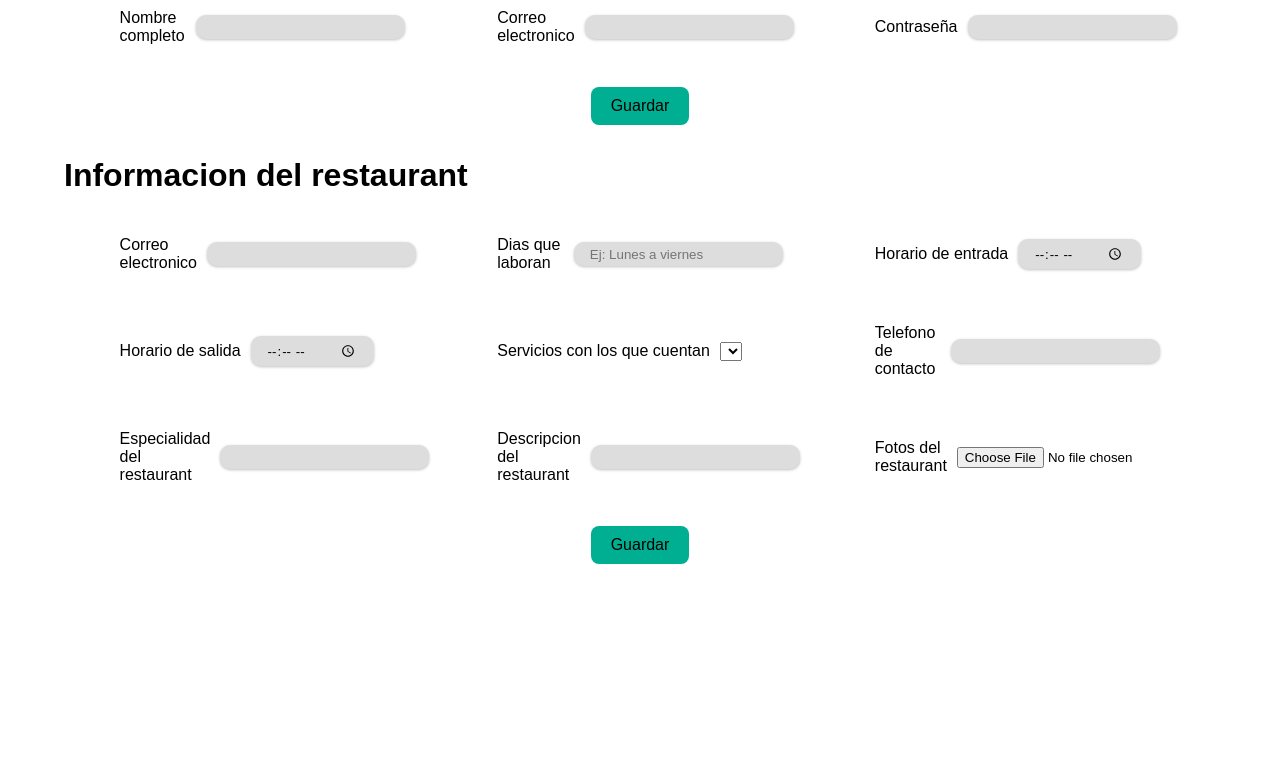
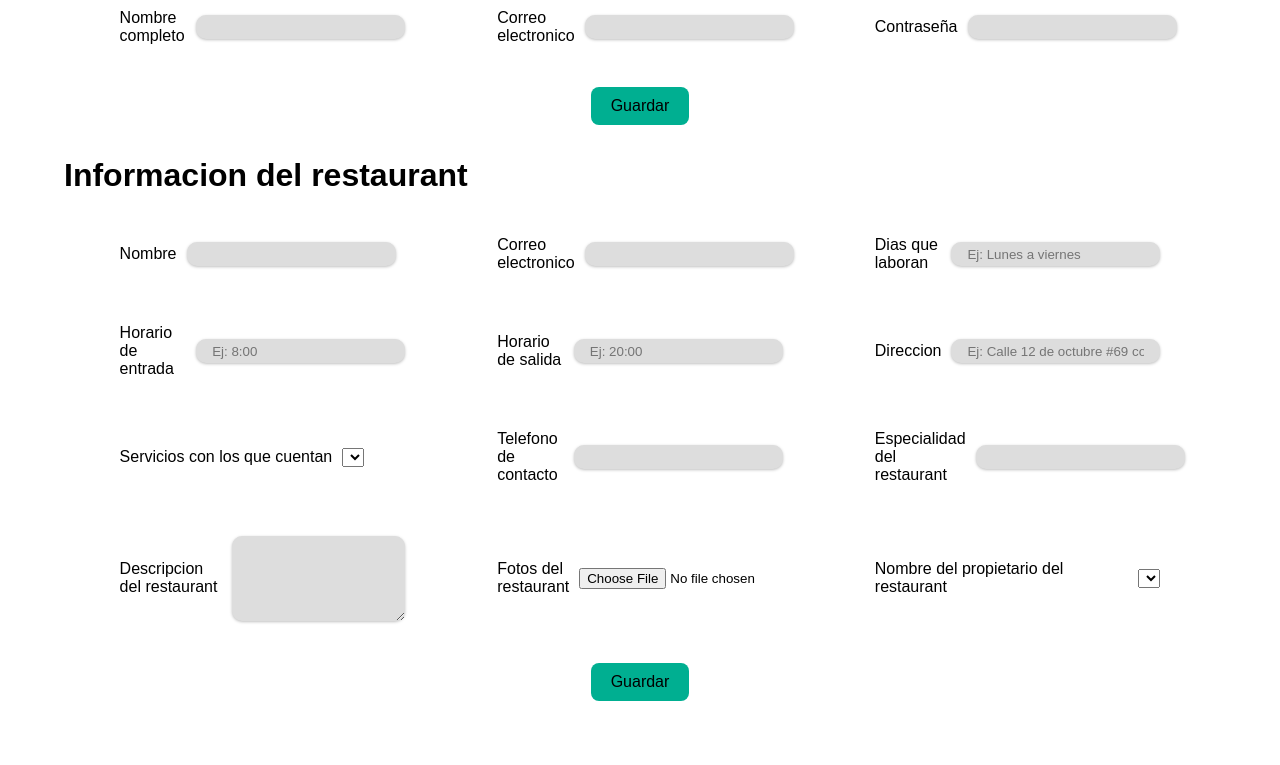
Before and after one commit to edmirgalvan01/GastroGlobal, a PHP site: page /admin/pagina_admin.php in a window 1280 px wide. Shown: the part 196-961 px from the top of the page. Before the commit the page ends 760 px from the top, so only its background shows below. Run offline with PHP 8.4, Linux system fonts and the light colour scheme; data that the repository does not hold is empty.

Commit message:
Se actualizo el formulario de creacion de restaurantes

```diff
--- a/admin/pagina_admin.php
+++ b/admin/pagina_admin.php
@@ -44,6 +44,10 @@
             <h1>Informacion del restaurant</h1>
             <form action="./script/insertar_restaurant.php" method="post" enctype="multipart/form-data" class="formulario">
                 <div class="form-item">
+                    <label for="nombre_restaurant">Nombre</label>
+                    <input class="input" type="text" id="nombre_restaurant" name="nombre_restaurant">
+                </div>
+                <div class="form-item">
                     <label for="email_restaurant">Correo electronico</label>
                     <input class="input" type="email" id="email_restaurant" name="email_restaurant">
                 </div>
@@ -53,11 +57,15 @@
                 </div>
                 <div class="form-item">
                     <label for="horario_entrada">Horario de entrada</label>
-                    <input class="input" type="time" id="horario_entrada" name="horario_entrada">
+                    <input class="input" type="text" id="horario_entrada" name="horario_entrada" placeholder="Ej: 8:00">
                 </div>
                 <div class="form-item">
                     <label for="horario_salida">Horario de salida</label>
-                    <input class="input" type="time" id="horario_salida" name="horario_salida">
+                    <input class="input" type="text" id="horario_salida" name="horario_salida" placeholder="Ej: 20:00">
+                </div>
+                <div class="form-item">
+                    <label for="direccion">Direccion</label>
+                    <input class="input" type="text" id="direccion" name="direccion" placeholder="Ej: Calle 12 de octubre #69 colonia Polanco">
                 </div>
                 <div class="form-item">
                     <label for="servicios">Servicios con los que cuentan</label>
@@ -76,13 +84,18 @@
                 </div>
                 <div class="form-item">
                     <label for="descripcion">Descripcion del restaurant</label>
-                    <input class="input" type="text" id="descripcion" name="descripcion">
+                    <textarea class="input" id="descripcion" name="descripcion" cols="30" rows="5"></textarea>
                 </div>
                 <div class="form-item">
                     <label for="fotos">Fotos del restaurant</label>
                     <input type="file" id="fotos" name="fotos">
                 </div>
-
+                <div class="form-item">
+                    <label for="propietario_restaurant">Nombre del propietario del restaurant</label>
+                    <select name="propietario_restaurant" id="propietario_restaurant">
+                        <!-- TODO: Insertar mediante PHP -->
+                    </select>
+                </div>
                 <button class="boton" type="submit" id="guardar_restaurant">Guardar</button>
             </form>
         </div>
--- a/class/DatosRestaurant.php
+++ b/class/DatosRestaurant.php
@@ -6,7 +6,7 @@ require_once('Restaurant.php');
 
 mysqli_report(MYSQLI_REPORT_ALL & MYSQLI_REPORT_ALL & ~MYSQLI_REPORT_INDEX);
 
-class RestaurantDatos extends Conexion implements Plantilla
+class DatosRestaurant extends Conexion implements Plantilla
 {
     private $sqlCrear = "INSERT INTO restaurantes(nombre, descripcion, telefono_contacto, direccion, fotos)
                             VALUES (?, ?, ?, ?, ?)";
```
Also changed, not shown: admin/scripts/insertar_restaurant.php (+9 -0 lines).
